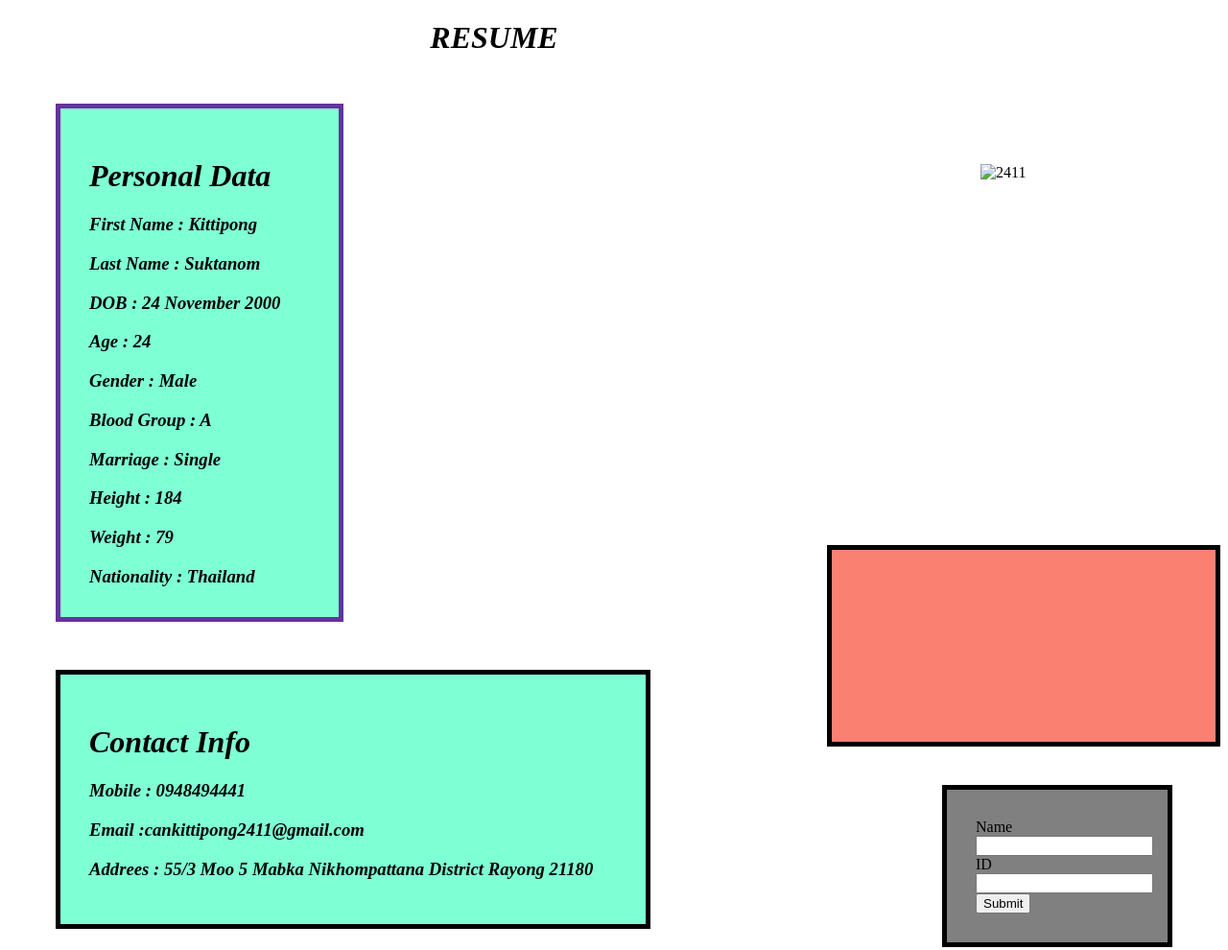
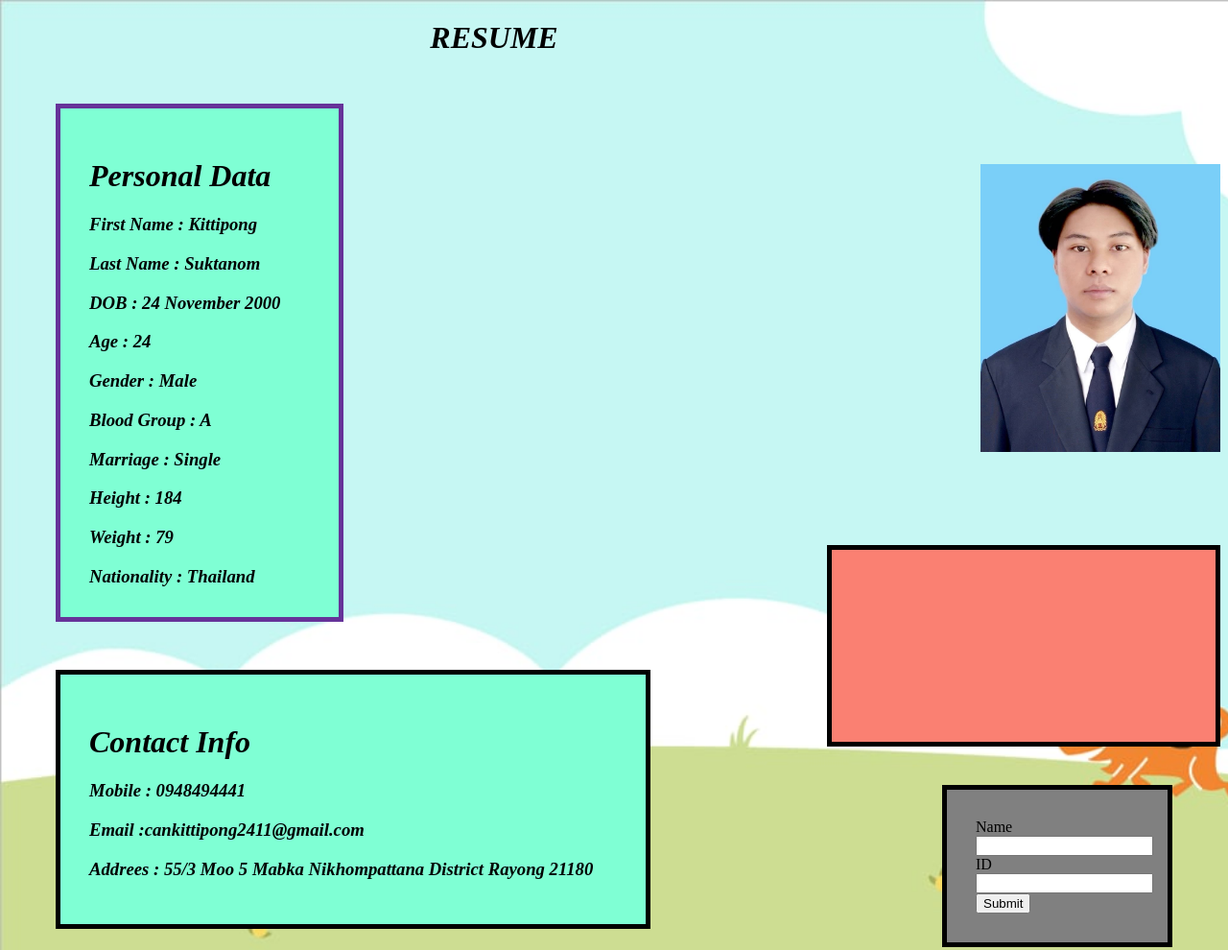
Before and after one commit to kittipong575/kittipong, a plain HTML site: page index.html in a window 1280 px wide. Shown: the top 990 px of the page at 96% size. Drawn offline with Linux system fonts and the light colour scheme; no server answers.

Commit message:
Update index.html

```diff
--- a/index.html
+++ b/index.html
@@ -10,7 +10,7 @@
         }
         body{
         background-size: cover;
-        background-image: url(101.png);
+        background-image: url(img/101.png);
 
         }
         .personality{
@@ -59,7 +59,7 @@
     </style>
 </head>
 <body>
-    <img src="2411.jpg"class="picture" alt="2411"
+    <img src="img/2411.jpg"class="picture" alt="2411"
     width="250px"
     height="300px"
     >
```
